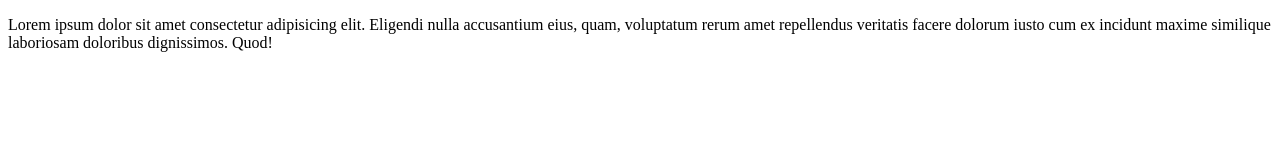
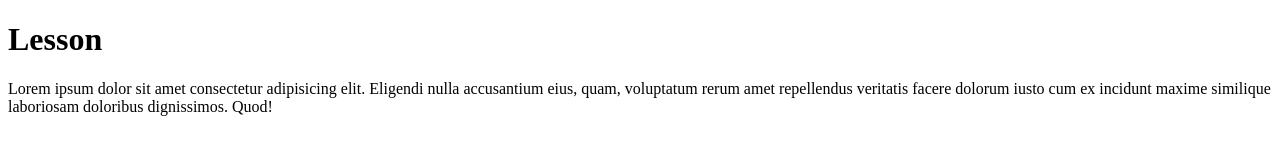
Before and after one commit to Gal4enock/goit-markup-hw-01, a plain HTML site: page index.html in a window 1280 px wide. Drawn offline with Linux system fonts and the light colour scheme.

Commit message:
first added

```diff
--- a/index.html
+++ b/index.html
@@ -7,6 +7,7 @@
 </head>
 
     <body>
+        <h1>Lesson</h1>
 <p>Lorem ipsum dolor sit amet consectetur adipisicing elit. Eligendi nulla accusantium eius,
     quam, voluptatum rerum amet repellendus veritatis facere dolorum iusto cum ex incidunt maxime similique
     laboriosam doloribus dignissimos. Quod!</p>
```
